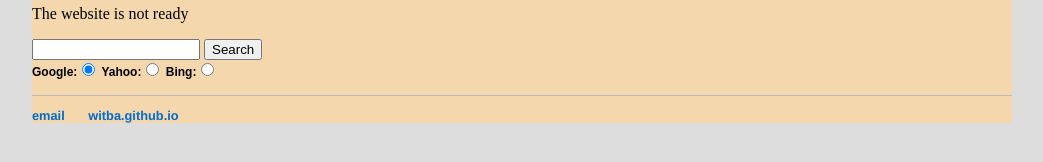
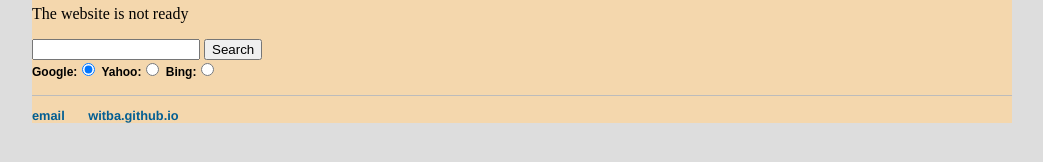
Before and after one commit to witba/witba.github.io, a Jekyll site: the page built from index.html, in a window 1280 px wide. Shown: the part 205-367 px from the top of the page, without its empty margins (118-1161 px from the left). Built offline with Jekyll 4.4.1, drawn with Linux system fonts in a browser that asks for light colours.

Commit message:
Update main.css

```diff
--- a/css/main.css
+++ b/css/main.css
@@ -31,8 +31,8 @@ color: #000000;
 }
 
 
-a { text-decoration: none; color: #006ccc; }
-a:hover { color: #008000; text-decoration: underline; }
+a { text-decoration: none; color: #025e93; }
+a:hover { color: #4c2975; text-decoration: underline; }
 /*a:visited { color: #0066CC; text-decoration: none} */
 
 /*p, ul { font-size: 1em; line-height: 1.2em; color: #000000; } */
```
